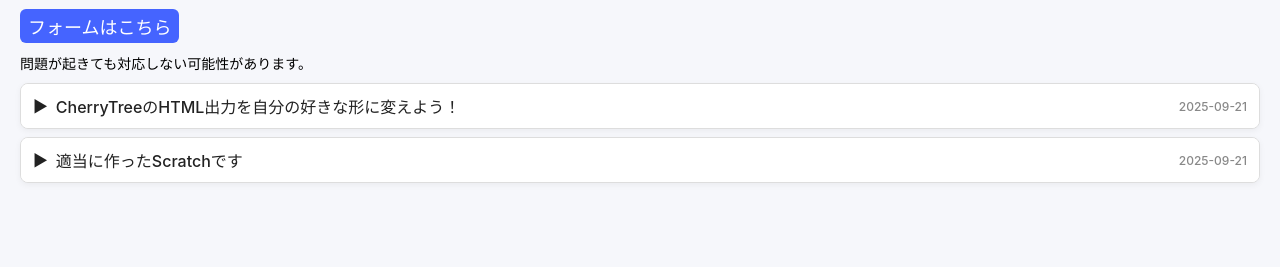
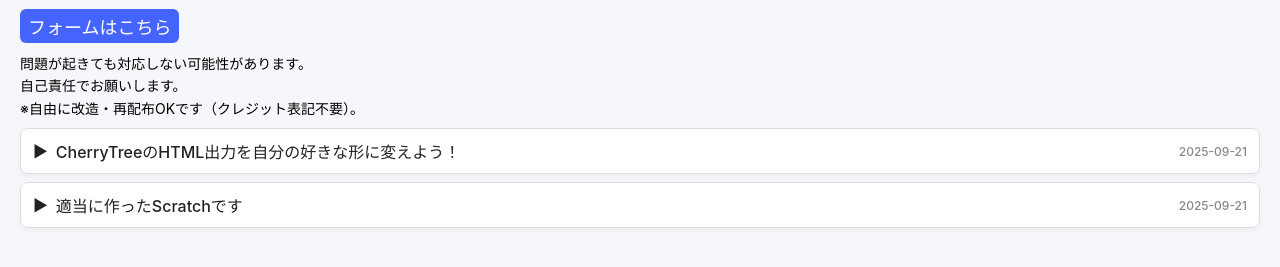
Before and after one commit to sukinakoto-reimusan/sukinakotosikasinai-reimusan, a plain HTML site: page index.html in a window 1280 px wide. Shown: the part 87-354 px from the top of the page. Drawn offline with Linux system fonts and the light colour scheme.

Commit message:
Update index.html

```diff
--- a/index.html
+++ b/index.html
@@ -118,6 +118,8 @@
   <a class="btn1" href="https://forms.gle/3YJZMnzbksPotz6S7">フォームはこちら</a>
   <div class="text">
     問題が起きても対応しない可能性があります。<br>
+    自己責任でお願いします。<br>
+    ※自由に改造・再配布OKです（クレジット表記不要）。<br>
   </div>
 
   <div class="dropdown" id="CherryTreeのHTML出力を自分の好きな形に変えよう！" data-date="2025-09-21">
@@ -133,7 +135,7 @@
         ソースコード・HTMLダウンロード
       </a>
 
-      <div class="dropdown" >
+      <div class="dropdown " >
         <div class="dropdown-header">
           <div class="header-left">
             <span class="arrow">▶</span>
```
